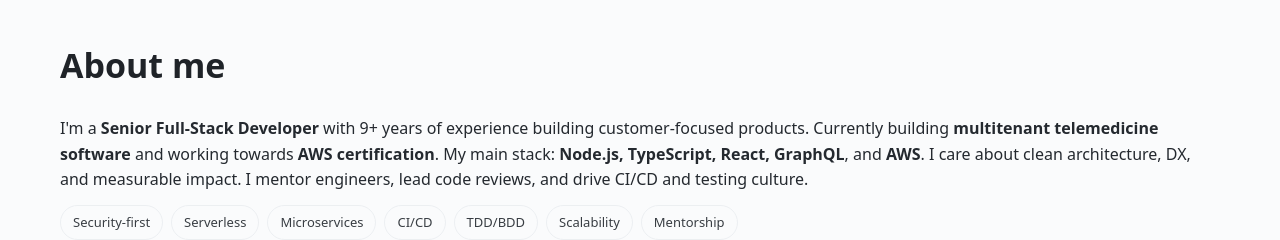
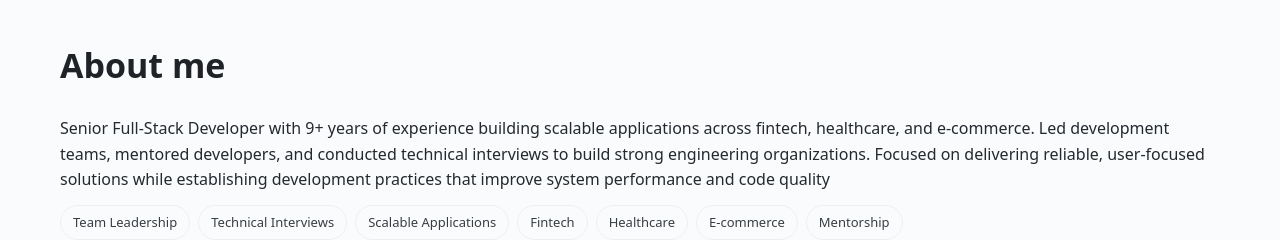
Before and after one commit to taurusdoge/yahor.dev, a plain HTML site: page index.html in a window 1280 px wide. Shown: the part 560-800 px from the top of the page. Drawn offline with Linux system fonts and the light colour scheme.

Commit message:
FEATURE: update the "about me" section

```diff
--- a/index.html
+++ b/index.html
@@ -113,74 +113,15 @@
 
     <section id="about" class="about">
       <h2>About me</h2>
-      <p>I'm a <strong>Senior Full-Stack Developer</strong> with 9+ years of experience building customer-focused
-        products. Currently building <strong>multitenant telemedicine software</strong> and working towards <strong>AWS
-          certification</strong>. My main stack: <strong>Node.js, TypeScript, React, GraphQL</strong>, and
-        <strong>AWS</strong>. I care
-        about clean architecture, DX, and measurable impact. I mentor engineers, lead code reviews, and drive CI/CD and
-        testing culture.
-      </p>
+      <p>Senior Full-Stack Developer with 9+ years of experience building scalable applications across fintech,
+        healthcare, and e-commerce. Led development teams, mentored developers, and conducted technical interviews to
+        build strong engineering organizations. Focused on delivering reliable, user-focused solutions while
+        establishing development practices that improve system performance and code quality</p>
       <div class="pill-grid">
-        <span>Security-first</span><span>Serverless</span><span>Microservices</span>
-        <span>CI/CD</span><span>TDD/BDD</span><span>Scalability</span><span>Mentorship</span>
+        <span>Team Leadership</span><span>Technical Interviews</span><span>Scalable Applications</span>
+        <span>Fintech</span><span>Healthcare</span><span>E-commerce</span><span>Mentorship</span>
       </div>
     </section>
-
-    <!-- <section id="experience" class="experience">
-      <h2>Experience</h2>
-      <article class="exp-card">
-        <header>
-          <h3>Full-Stack / Lead Developer <span class="year">2023-Present</span></h3>
-          <p class="place">Remote (Europe/UK/US)</p>
-        </header>
-        <ul>
-          <li><strong>Multitenant Telemedicine Platform:</strong> Built serverless microservices (Lambda,
-            DynamoDB, SQS, RDS), optimized high-load queries, and introduced regression testing → test coverage to
-            <strong>85%</strong>.
-          </li>
-          <li><strong>Food Delivery System:</strong> Implemented Apollo GraphQL endpoints; designed PostgreSQL
-            architecture; responsive UI with React/Vue; unit tests to <strong>95%</strong>.</li>
-          <li><strong>Social Media Platform for Athletes:</strong> DB design, REST APIs, auth via OAuth; caching/queues
-            with Redis/BullMQ; realtime via WebSockets; led a team of 3; <strong>90%+</strong> unit tests.</li>
-        </ul>
-        <p class="tech">Tech: Node.js, TypeScript, Python, React, Serverless, AWS (Lambda, DynamoDB, SQS, RDS, EC2, S3),
-          GraphQL, PostgreSQL, MySQL, Redis, Azure, Docker, Kubernetes.</p>
-      </article>
-
-      <article class="exp-card">
-        <header>
-          <h3>Senior Full-Stack Developer <span class="year">2021-2023</span></h3>
-          <p class="place">Remote (Europe/UK/US)</p>
-        </header>
-        <ul>
-          <li><strong>Video Streaming Application:</strong> Built a scalable video streaming platform using Node.js and
-            React. Implemented real-time chat features, auth/media/analytics microservices.</li>
-        </ul>
-        <p class="tech">Tech: Node.js, TypeScript, Nest.js, MongoDB, MySQL, Redis, React, Next.js, Material UI, AWS,
-          Docker.</p>
-      </article>
-
-      <article class="exp-card">
-        <header>
-          <h3>Full-Stack Developer <span class="year">2016-2021</span></h3>
-          <p class="place">Remote & On-site</p>
-        </header>
-        <ul>
-          <li><strong>Enterprise Applications:</strong> Built HR dashboards, API improvements, and internal tools. UI
-            tests to <strong>95%</strong> with RTL + Jest.</li>
-          <li><strong>Oil Production Monitoring:</strong> Services for real-time monitoring; automated CI/CD, backup &
-            recovery.</li>
-          <li><strong>On-Premise File-Sharing Solutions:</strong> Microservices for auth, analytics, enterprise
-            deployment (web, mobile). SQL tuning + Redis cache → <strong>15-20%</strong> faster, <strong>25%</strong> DB
-            load ↓. CI/CD +
-            AWS/Datadog monitoring.</li>
-          <li><strong>E-commerce Analytics:</strong> Rewrote 600+ scripts (TS/Jest/Cucumber) to cut tech debt and
-            improve performance.</li>
-        </ul>
-        <p class="tech">Tech: Node.js, TypeScript, MongoDB, GraphQL, PostgreSQL, Vue, Angular, React, Python, C#,
-          Docker, React Native.</p>
-      </article>
-    </section> -->
 
     <section id="projects" class="projects">
       <h2>Selected projects</h2>
@@ -320,19 +261,26 @@
         <div class="year-block">
           <h4>5-6 years</h4>
           <div class="tech-list">
-            <span>Nest.js</span><span>PostgreSQL</span><span>TypeORM</span><span>Docker</span><span>Jest</span><span>React Testing Library</span>
+            <span>Nest.js</span><span>PostgreSQL</span><span>TypeORM</span><span>Docker</span><span>Jest</span><span>React
+              Testing Library</span>
           </div>
         </div>
         <div class="year-block">
           <h4>3-4 years</h4>
           <div class="tech-list">
-            <span>AWS Lambda</span><span>AWS EC2</span><span>AWS S3</span><span>AWS RDS</span><span>AWS DynamoDB</span><span>AWS SQS</span><span>AWS Cognito</span><span>AWS CloudFormation</span><span>Python</span><span>Bash</span><span>Vue.js</span><span>GraphQL</span><span>MongoDB</span><span>Redis</span><span>Material UI</span><span>Microservices</span><span>WebSockets</span><span>Storybook</span>
+            <span>AWS Lambda</span><span>AWS EC2</span><span>AWS S3</span><span>AWS RDS</span><span>AWS
+              DynamoDB</span><span>AWS SQS</span><span>AWS Cognito</span><span>AWS
+              CloudFormation</span><span>Python</span><span>Bash</span><span>Vue.js</span><span>GraphQL</span><span>MongoDB</span><span>Redis</span><span>Material
+              UI</span><span>Microservices</span><span>WebSockets</span><span>Storybook</span>
           </div>
         </div>
         <div class="year-block">
           <h4>1-2 years</h4>
           <div class="tech-list">
-            <span>Go</span><span>SQL Server</span><span>Azure App Service</span><span>Azure Cache</span><span>Angular</span><span>Nuxt</span><span>Tailwind</span><span>Next.js</span><span>GCP Compute</span><span>GCP Cloud Logging</span><span>Kubernetes</span><span>CockroachDB</span><span>Terraform</span><span>Serverless</span><span>DataDog</span>
+            <span>Go</span><span>SQL Server</span><span>Azure App Service</span><span>Azure
+              Cache</span><span>Angular</span><span>Nuxt</span><span>Tailwind</span><span>Next.js</span><span>GCP
+              Compute</span><span>GCP Cloud
+              Logging</span><span>Kubernetes</span><span>CockroachDB</span><span>Terraform</span><span>Serverless</span><span>DataDog</span>
           </div>
         </div>
       </div>
@@ -340,24 +288,15 @@
       <div class="leadership-section">
         <h3>Leadership & Experience</h3>
         <div class="leadership-content">
-          <p><strong>Team Leadership:</strong> Leading development teams, technical interviewing, mentoring engineers, onboarding new team members, cross-functional collaboration with product and design teams.</p>
-          <p><strong>Architecture & Planning:</strong> Project planning, architecture decisions, system design, code review processes, establishing development standards and best practices.</p>
-          <p><strong>Development Practices:</strong> Secure development, scalability planning, CI/CD implementation, TDD/BDD methodologies, automated testing strategies (Jest, RTL), Agile/Scrum processes.</p>
+          <p><strong>Team Leadership:</strong> Leading development teams, technical interviewing, mentoring engineers,
+            onboarding new team members, cross-functional collaboration with product and design teams.</p>
+          <p><strong>Architecture & Planning:</strong> Project planning, architecture decisions, system design, code
+            review processes, establishing development standards and best practices.</p>
+          <p><strong>Development Practices:</strong> Secure development, scalability planning, CI/CD implementation,
+            TDD/BDD methodologies, automated testing strategies (Jest, RTL), Agile/Scrum processes.</p>
         </div>
       </div>
     </section>
-
-    <!-- <section class="education">
-      <h2>Education & languages</h2>
-      <ul class="edu">
-        <li><strong>Bachelor’s in Automation Engineering Technology</strong> — Belarusian-Russian Technical University.
-        </li>
-        <li>ECA credential evaluation — in progress (BCIT/ICES, Canada).</li>
-      </ul>
-      <p class="langs"><strong>English</strong> C1 · <strong>Spanish</strong> B2 · <strong>German</strong> B1 ·
-        <strong>Polish</strong> A2 · <strong>French</strong> — learning.
-      </p>
-    </section> -->
 
     <section id="contact" class="contact">
       <h2>Let’s work together</h2>
```
Also changed, not shown: about.md (added, +1 -0 lines).
